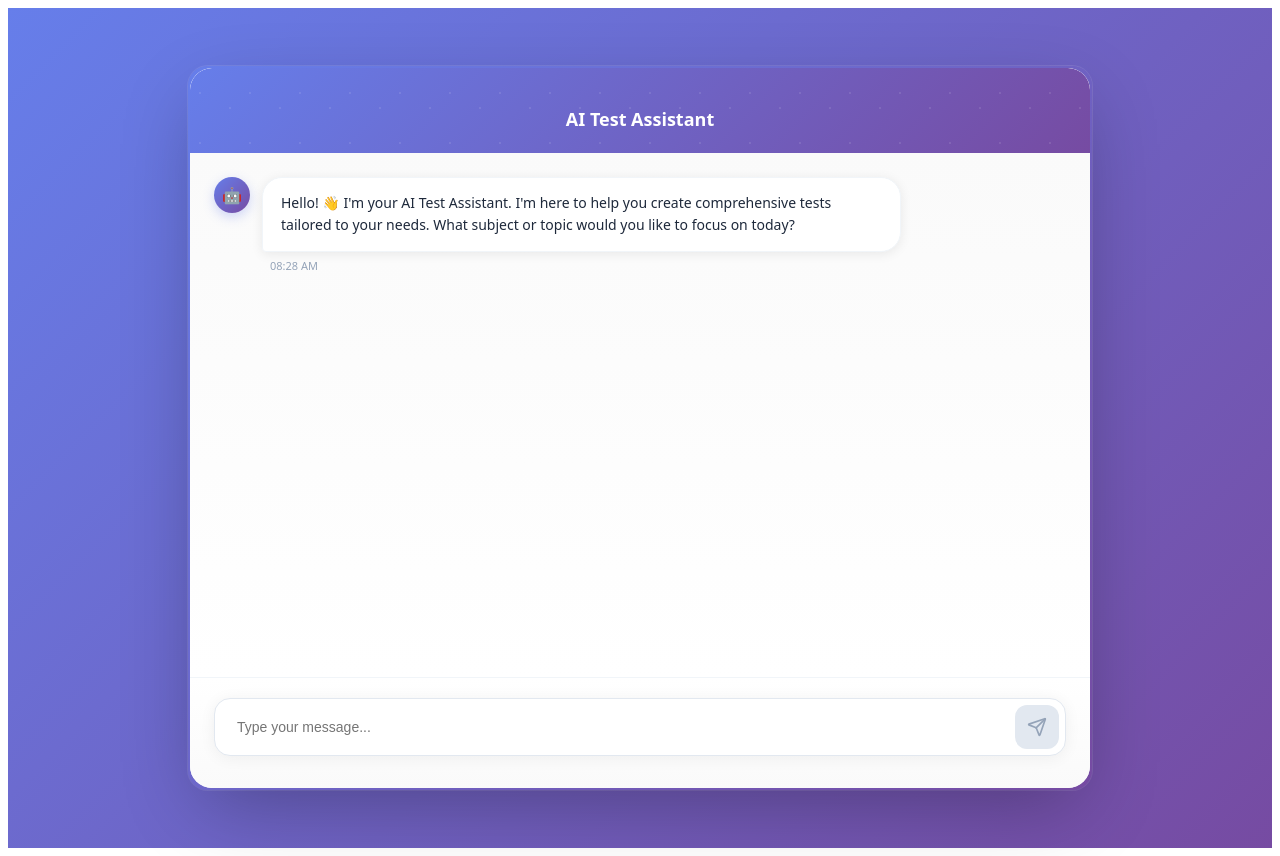
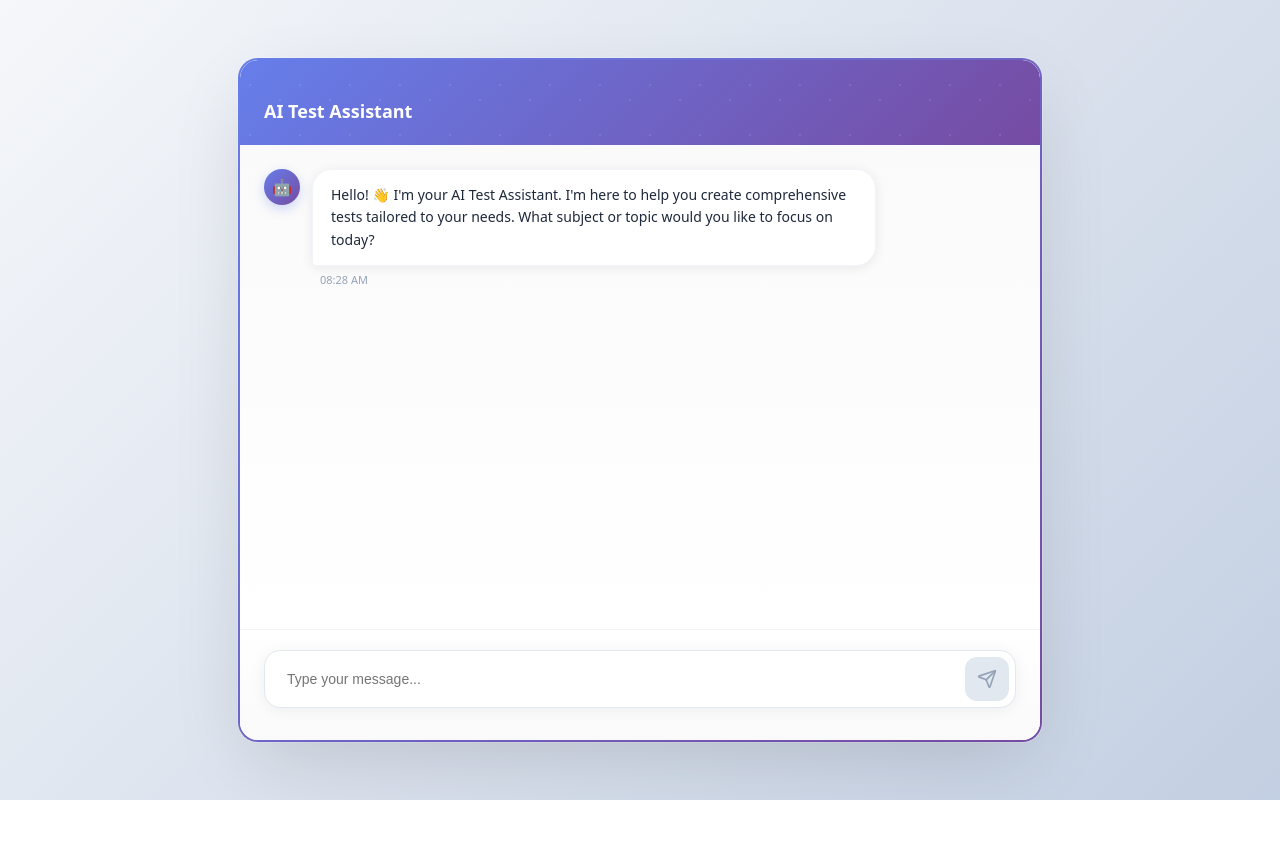
Before and after one commit to Harshitsoni294/TrigrBot, a React (Vite) app: page / in a window 1280 px wide. After the commit the page ends 800 px from the top, so only its background shows below. Built offline with nearby package versions, Linux system fonts and the light colour scheme; no server answers.

Commit message:
removed pop-up

```diff
--- a/src/components/ChatBot.jsx
+++ b/src/components/ChatBot.jsx
@@ -192,13 +192,18 @@ const ChatBot = () => {
 
   return (
     <div style={{
-      minHeight: '100vh',
-      background: 'linear-gradient(135deg, #667eea 0%, #764ba2 100%)',
-      backgroundAttachment: 'fixed',
+      height: '100vh',
+      width: '100vw',
+      background: 'linear-gradient(135deg, #f5f7fa 0%, #c3cfe2 100%)',
+      position: 'fixed',
+      top: 0,
+      left: 0,
+      overflow: 'hidden',
       display: 'flex',
       alignItems: 'center',
       justifyContent: 'center',
-      padding: '20px',
+      padding: 'clamp(12px, 2vh, 20px)',
+      boxSizing: 'border-box',
       fontFamily: 'system-ui, -apple-system, sans-serif'
     }}>
       {/* Chatbot Container - Centered on screen */}
@@ -212,20 +217,21 @@ const ChatBot = () => {
         }}
         style={{
           width: '100%',
-          maxWidth: '900px',
-          height: '90vh',
-          maxHeight: '800px',
+          maxWidth: '800px',
+          height: '85vh',
+          margin: '0 auto',
           background: 'linear-gradient(135deg, #667eea 0%, #764ba2 100%)',
           borderRadius: '20px',
-          boxShadow: '0 25px 80px -15px rgba(0, 0, 0, 0.3), 0 0 0 1px rgba(255,255,255,0.1)',
+          boxShadow: '0 25px 80px -15px rgba(0, 0, 0, 0.15), 0 0 0 1px rgba(255,255,255,0.2)',
           display: 'flex',
           flexDirection: 'column',
-          padding: '2px'
+          padding: '2px',
+          overflow: 'hidden'
         }}
       >
             <div style={{
               background: '#ffffff',
-              borderRadius: '22px',
+              borderRadius: '18px',
               height: '100%',
               display: 'flex',
               flexDirection: 'column',
@@ -235,7 +241,7 @@ const ChatBot = () => {
               <div style={{
                 background: 'linear-gradient(135deg, #667eea 0%, #764ba2 100%)',
                 padding: 'clamp(16px, 4vw, 24px) clamp(16px, 4vw, 24px) clamp(14px, 3vw, 20px)',
-                borderRadius: '22px 22px 0 0',
+                borderRadius: '18px 18px 0 0',
                 position: 'relative',
                 overflow: 'hidden'
               }}>
@@ -251,7 +257,7 @@ const ChatBot = () => {
                   backgroundSize: '50px 50px'
                 }}></div>
 
-                <div className="flex items-center justify-center relative z-10">
+                <div className="flex items-center relative z-10">
                   <div className="flex items-center gap-3">
                     <div>
                       <h2 style={{ color: 'white', fontSize: 'clamp(16px, 4vw, 18px)', fontWeight: '700', marginBottom: '2px' }}>
```
Also changed, not shown: 1 other file (tests, documents, lock files or other folders).
